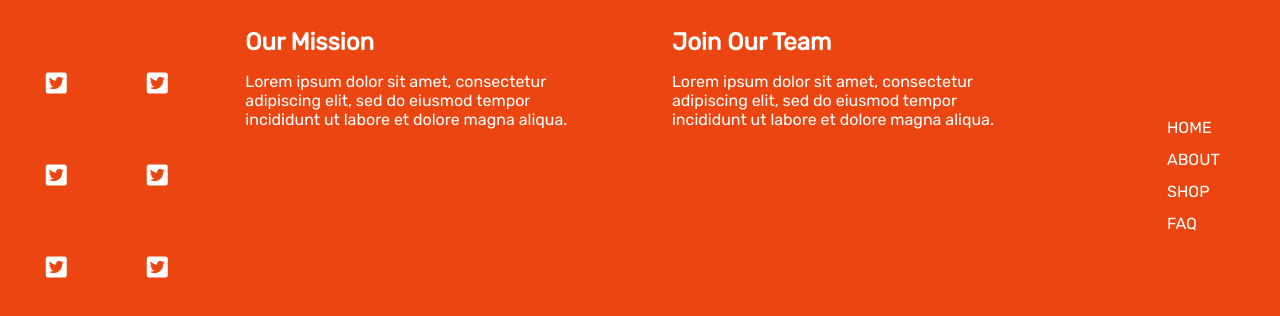
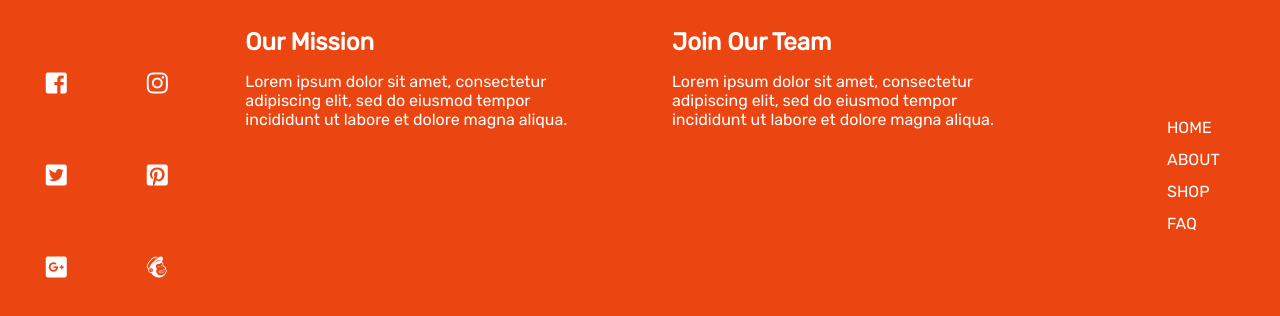
Before and after one commit to hkennedyvi/camper, a React (Create React App) app: page / in a window 1280 px wide. Shown: the part 2028-2344 px from the top of the page. Built offline with nearby package versions, Linux system fonts and the light colour scheme.

Commit message:
footer icons/links added

```diff
--- a/src/components/Footer/index.jsx
+++ b/src/components/Footer/index.jsx
@@ -10,23 +10,23 @@ class Footer extends Component {
                 <div className="footer_bottom">
                     <div className="footer_box">
                         <div className="footer_icons">
-                            <a href="/">
+                            <a href="https://www.facebook.com/" target="_blank" rel="noreferrer">
+                                <i className="fab fa-facebook-square"></i>
+                            </a>
+                            <a href="https://www.instagram.com/" target="_blank" rel="noreferrer">
+                                <i class="fab fa-instagram"></i>
+                            </a>
+                            <a href="https://www.twitter.com/" target="_blank" rel="noreferrer">
                                 <i className="fab fa-twitter-square"></i>
                             </a>
-                            <a href="/">
-                                <i className="fab fa-twitter-square"></i>
+                            <a href="https://www.pinterest.com/" target="_blank" rel="noreferrer">
+                                <i className="fab fa-pinterest-square"></i>
                             </a>
-                            <a href="/">
-                                <i className="fab fa-twitter-square"></i>
+                            <a href="https://www.google.com/" target="_blank" rel="noreferrer">
+                                <i class="fab fa-google-plus-square"></i>
                             </a>
-                            <a href="/">
-                                <i className="fab fa-twitter-square"></i>
-                            </a>
-                            <a href="/">
-                                <i className="fab fa-twitter-square"></i>
-                            </a>
-                            <a href="/">
-                                <i className="fab fa-twitter-square"></i>
+                            <a href="https://www.mailchimp.com/" target="_blank" rel="noreferrer">
+                                <i class="fab fa-mailchimp"></i>
                             </a>
                         </div>
                     </div>
```
Also changed, not shown: 1 other file (tests, documents, lock files or other folders).
